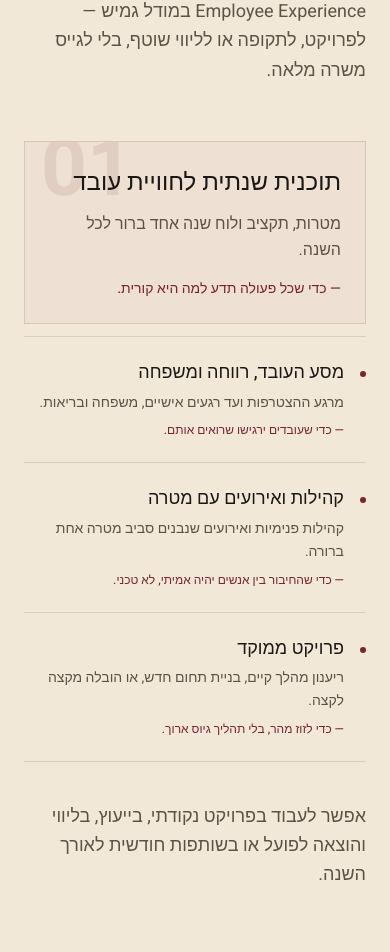
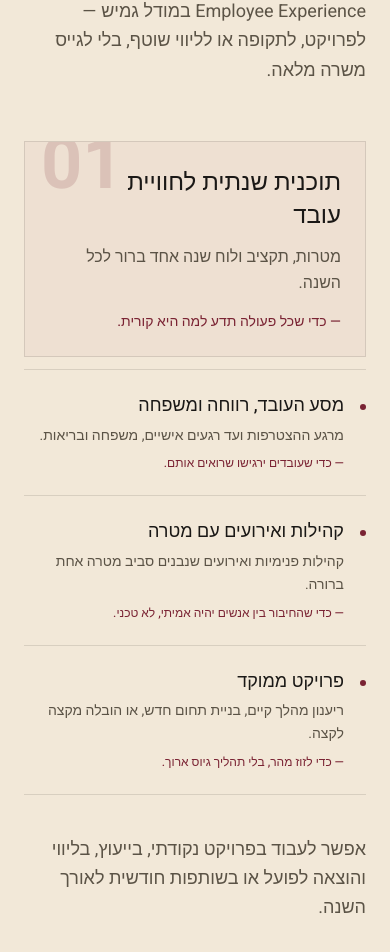
Before and after one commit to orlagziel0-source/Brand-landing, a Next.js app: page / in a window 390 px wide. Shown: the part 1494-2446 px from the top of the page. Built offline with nearby package versions, Linux system fonts and the light colour scheme.

Commit message:
Add files via upload

```diff
--- a/components/WhatCanBeBuilt.tsx
+++ b/components/WhatCanBeBuilt.tsx
@@ -52,18 +52,18 @@ export default function WhatCanBeBuilt() {
           whileInView={{ opacity: 1, y: 0 }}
           viewport={{ once: true, margin: "-80px" }}
           transition={{ duration: 0.6, delay: 0.1, ease }}
-          className="relative mt-14 overflow-hidden border border-line bg-accent/[0.04] p-6 md:mt-20 md:p-10"
+          className="relative mt-14 max-w-2xl overflow-hidden border border-line bg-accent/[0.04] p-6 md:mt-20 md:p-10"
         >
           <span
             aria-hidden="true"
-            className="pointer-events-none absolute -top-3 end-4 select-none text-[5rem] font-semibold leading-none text-accent/10 md:text-[7rem]"
+            className="pointer-events-none absolute -top-3 end-4 select-none text-[4.5rem] font-semibold leading-none text-accent/[0.16] md:text-[6rem]"
           >
             01
           </span>
-          <h3 className="relative max-w-sm text-2xl font-medium leading-snug text-ink md:text-3xl">
+          <h3 className="relative max-w-[85%] text-2xl font-medium leading-snug text-ink md:text-3xl">
             {featured.title}
           </h3>
-          <p className="relative mt-3 max-w-sm text-base leading-relaxed text-stone md:text-lg">
+          <p className="relative mt-3 text-base leading-relaxed text-stone md:text-lg">
             {featured.body}
           </p>
           <p className="relative mt-4 text-sm font-medium text-accent md:text-base">
@@ -72,7 +72,7 @@ export default function WhatCanBeBuilt() {
         </motion.div>
 
         {/* Supporting services, grouped tightly for contrast against the featured card */}
-        <div className="mt-3 divide-y divide-line border-y border-line md:mt-4">
+        <div className="mt-3 max-w-2xl divide-y divide-line border-y border-line md:mt-4">
           {rest.map((item, i) => (
             <motion.div
               key={item.title}
@@ -86,11 +86,11 @@ export default function WhatCanBeBuilt() {
                 aria-hidden="true"
                 className="mt-2.5 h-1.5 w-1.5 shrink-0 rounded-full bg-accent md:mt-3"
               />
-              <div>
+              <div className="min-w-0 flex-1">
                 <h3 className="text-lg font-medium leading-snug text-ink md:text-xl">
                   {item.title}
                 </h3>
-                <p className="mt-1.5 max-w-md text-sm leading-relaxed text-stone md:text-base">
+                <p className="mt-1.5 text-sm leading-relaxed text-stone md:text-base">
                   {item.body}
                 </p>
                 <p className="mt-2 text-xs font-medium text-accent md:text-sm">
```
